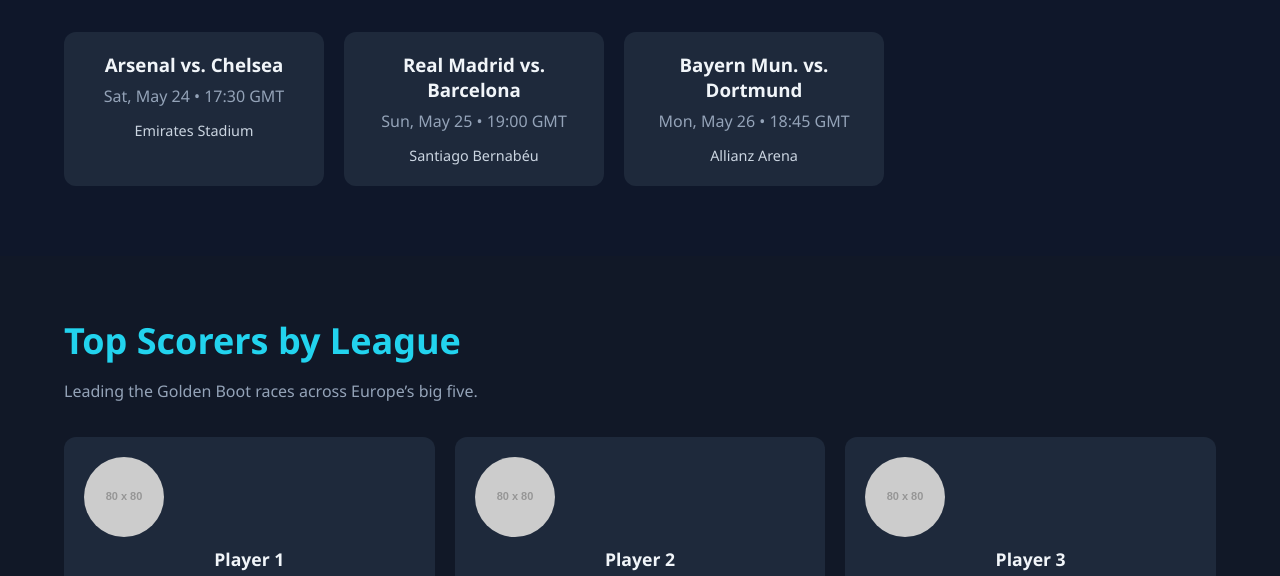
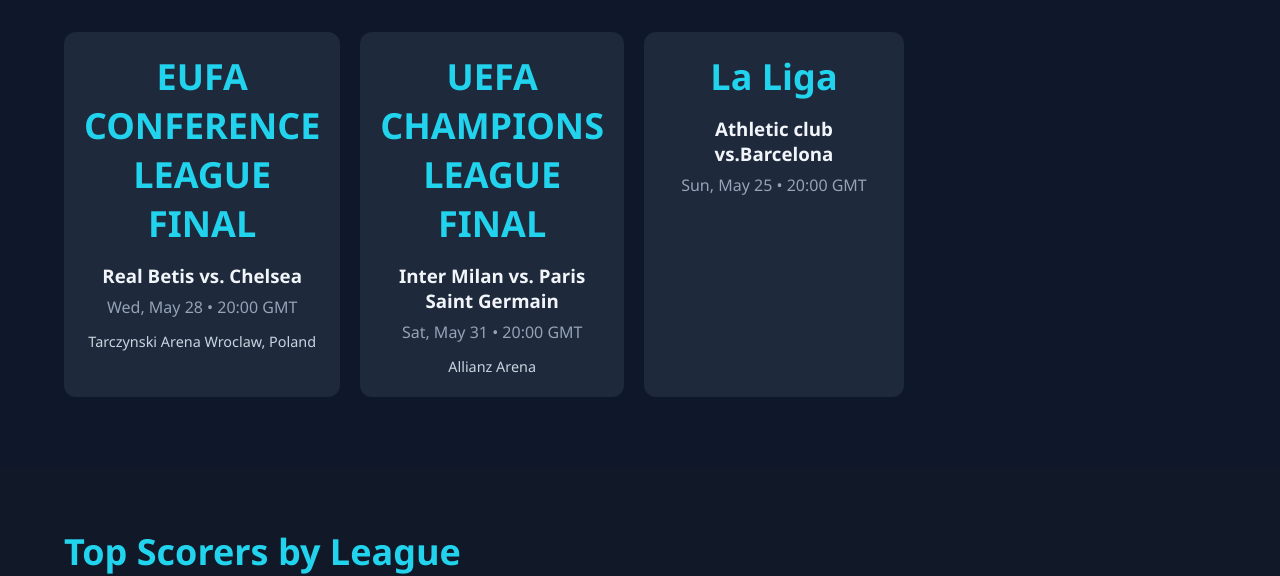
Before and after one commit to unknownalien28/FOOTBALL-LIVE-UPDATES, a plain HTML site: page index.html in a window 1280 px wide. Shown: the part 687-1263 px from the top of the page. Drawn offline with Linux system fonts and the light colour scheme; placeholder pictures from the web are drawn by us.

Commit message:
Update index.html

```diff
--- a/index.html
+++ b/index.html
@@ -126,7 +126,7 @@
     <h1>Football Live Updates</h1>
     <p>Your #1 Source for Real-Time Match Updates, Scores & Highlights</p>
     <a class="cta sofascore" href="https://app.sofascore.com/nixz/FootballLiveUpdates" target="_blank">View on Sofascore</a>
-    <a class="cta whatsapp" href="https://wa.me/+2348100236360" target="_blank">Join on WhatsApp</a>
+    <a class="cta whatsapp" href="https://whatsapp.com/channel/0029Vab4uCYBlHpW1tBF4w0k" target="_blank">Join on WhatsApp</a>
   </header>
 
   <!-- Upcoming Matches -->
@@ -135,19 +135,23 @@
     <p class="lead">Never miss kick-off—see what’s next on the schedule.</p>
     <div class="matches">
       <div class="match-card">
-        <h3>Arsenal vs. Chelsea</h3>
-        <time>Sat, May 24 • 17:30 GMT</time>
-        <span>Emirates Stadium</span>
+        <h2>EUFA CONFERENCE LEAGUE FINAL</h2>
+        <h3>Real Betis vs. Chelsea</h3>
+        <time>Wed, May 28 • 20:00 GMT</time>
+        <span>Tarczynski Arena Wroclaw, Poland</span>
       </div>
       <div class="match-card">
-        <h3>Real Madrid vs. Barcelona</h3>
-        <time>Sun, May 25 • 19:00 GMT</time>
-        <span>Santiago Bernabéu</span>
+        <h2>UEFA CHAMPIONS LEAGUE FINAL</h2>
+        <h3>Inter Milan vs. Paris Saint Germain</h3>
+        <time>Sat, May 31 • 20:00 GMT</time>
+        <span>Allianz Arena</span>
       </div>
       <div class="match-card">
-        <h3>Bayern Mun. vs. Dortmund</h3>
-        <time>Mon, May 26 • 18:45 GMT</time>
-        <span>Allianz Arena</span>
+
+      <h2>La Liga</h2>
+        <h3>Athletic club vs.Barcelona</h3>
+        <time>Sun, May 25 • 20:00 GMT</time>
+        <span></span>
       </div>
     </div>
   </section>
```
